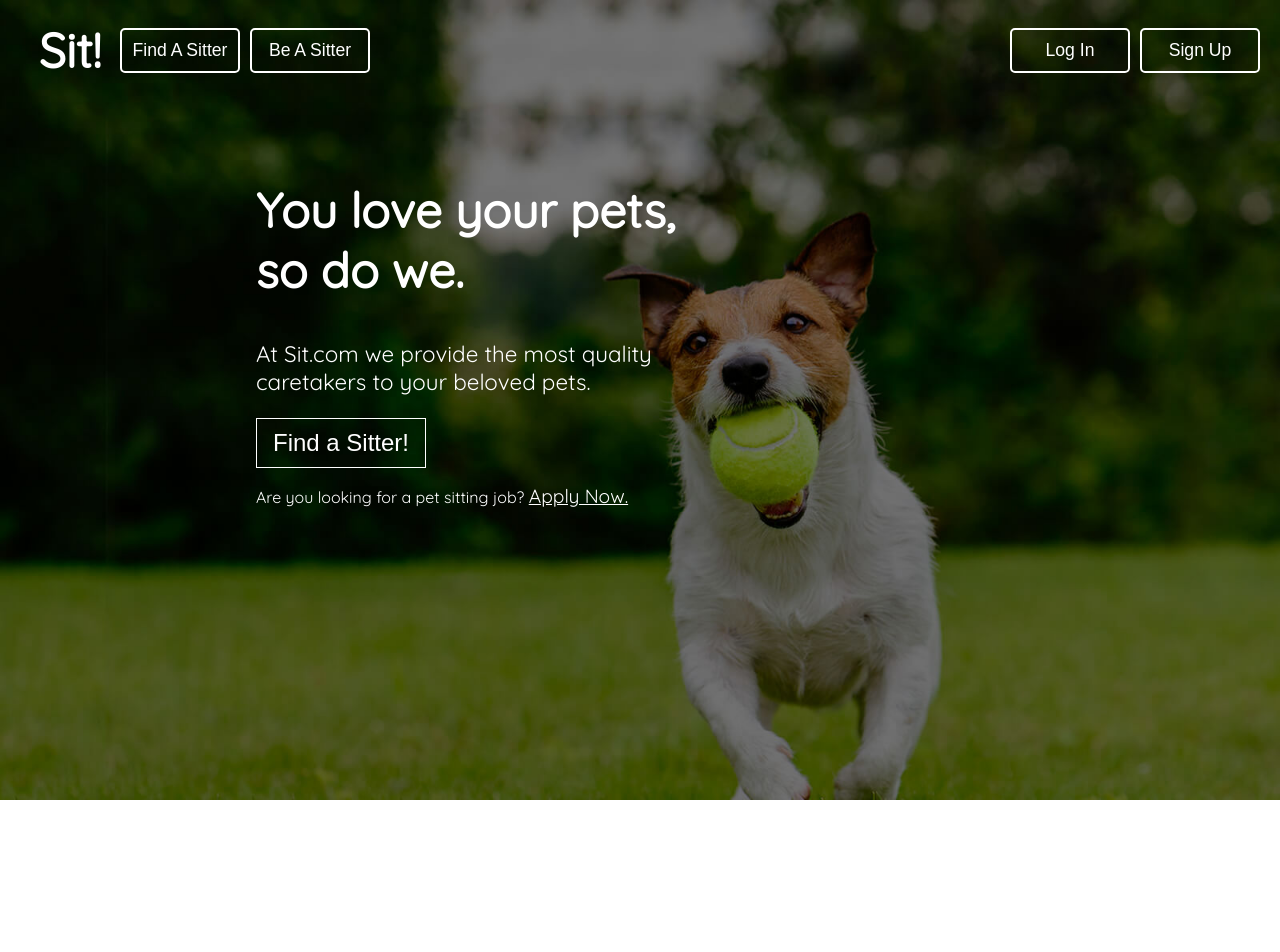
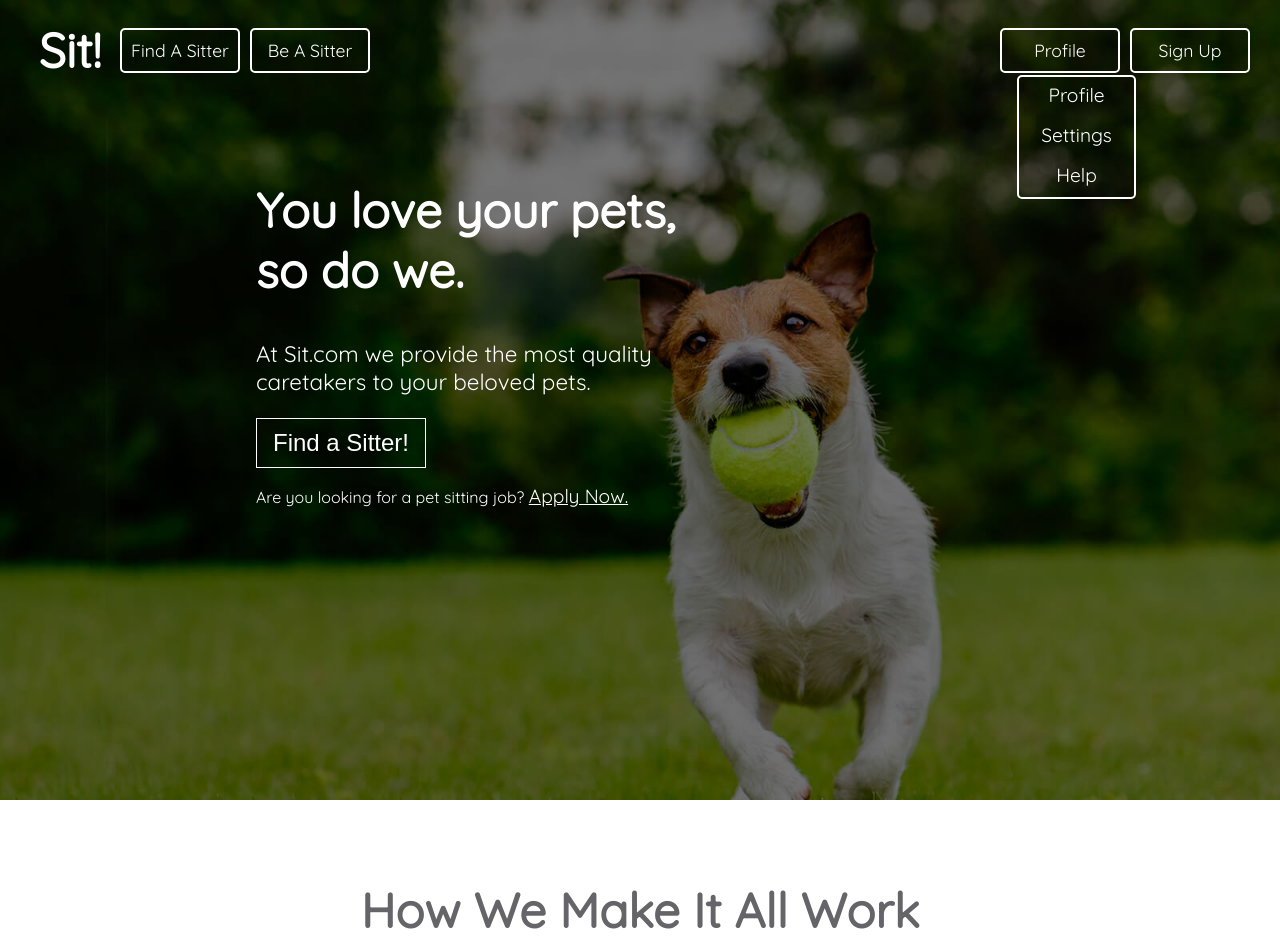
Before and after one commit to Xapollon430/Sit-FrontEnd-Legacy-Migrated, a React app: page / in a window 1280 px wide. Shown: the top 952 px of the page. Before the commit the page ends 800 px from the top, so only its background shows below. Built offline with nearby package versions, Linux system fonts and the light colour scheme.

Commit message:
dropdown work

```diff
--- a/src/Components/Landing/Header/Header.js
+++ b/src/Components/Landing/Header/Header.js
@@ -8,6 +8,7 @@ import {
     changeIsLogInOpen,
     ModalContext,
 } from "../ModalContextProvider";
+import Dropdown from "../../../UI/Dropdown/Dropdown";
 import { changeLoggedIn } from "../../../Redux/actions";
 
 function Header() {
@@ -43,9 +44,16 @@ function Header() {
                         {globalState.user.username}
                     </Button>
                 ) : (
-                    <Button variant="outlined" name="login" onClick={openModal}>
-                        Log In
-                    </Button>
+                    <React.Fragment>
+                        <Button
+                            variant="outlined"
+                            name="login"
+                            onClick={openModal}
+                        >
+                            Profile
+                        </Button>
+                        <Dropdown>{["Profile", "Settings", "Help"]}</Dropdown>
+                    </React.Fragment>
                 )}
                 {globalState.loggedIn ? (
                     <Button variant="outlined" onClick={logOut}>
--- a/src/Components/Landing/Header/HeaderCss.js
+++ b/src/Components/Landing/Header/HeaderCss.js
@@ -1,7 +1,7 @@
 import styled from "styled-components";
 
 export const Navbar = styled.div`
-	padding: 20px;
+    padding: 20px 30px 20px 20px;
     display: grid;
     grid-template-areas: "brand nav";
     grid-template-columns: 100px;
@@ -56,6 +56,8 @@ export const EmptyDiv = styled.div`
 `;
 
 export const Button = styled.button`
+    font-family: inherit;
+
     color: white;
     background-color: Transparent;
     background-repeat: no-repeat;
@@ -65,4 +67,7 @@ export const Button = styled.button`
     font-size: 1.1rem;
     height: 45px;
     border-radius: 5px;
+    &:hover ${Button} {
+        background-color: rgba(255, 255, 255, 0.2);
+    }
 `;
--- /dev/null
+++ b/src/Components/Landing/Information/Information.js
@@ -0,0 +1,12 @@
+import React from "react";
+import { InformationWrapper, Title } from "./InformationCss";
+
+const Information = () => {
+    return (
+        <InformationWrapper>
+            <Title>How We Make It All Work</Title>
+        </InformationWrapper>
+    );
+};
+
+export default Information;
--- /dev/null
+++ b/src/Components/Landing/Information/InformationCss.js
@@ -0,0 +1,15 @@
+import styled from "styled-components";
+
+export const InformationWrapper = styled.div`
+    width: 60%;
+
+    margin: 80px auto 0px auto;
+
+    background-color: FFFFF;
+`;
+
+export const Title = styled.h1`
+    color: rgb(100, 100, 105);
+    font-size: 3rem;
+    text-align: center;
+`;
--- a/src/Components/Landing/Landing.js
+++ b/src/Components/Landing/Landing.js
@@ -3,6 +3,7 @@ import Header from "./Header/Header";
 import Jumbotron from "./Jumbotron/Jumbotron";
 import BackgroundImage from "./LandingCss";
 import Modal from "../../UI/Modal/Modal";
+import Information from "./Information/Information";
 import AuthModal from "../Auth/AuthModal";
 import { ModalContext } from "./ModalContextProvider";
 import { changeIsModalOpen } from "../Landing/ModalContextProvider";
@@ -15,6 +16,7 @@ function Landing() {
     };
 
     return (
+        <React.Fragment>
             <BackgroundImage>
                 <Header />
                 <Jumbotron />
@@ -25,6 +27,8 @@ function Landing() {
                     <AuthModal />
                 </Modal>
             </BackgroundImage>
+            <Information />
+        </React.Fragment>
     );
 }
 
--- a/src/Components/Landing/LandingCss.js
+++ b/src/Components/Landing/LandingCss.js
@@ -2,11 +2,12 @@ import styled from "styled-components";
 import bgImage from "../../images/background.jpg";
 
 let BackgroundImage = styled.div`
-	background-image: url(${bgImage});
-	height: 100%;
-	background-position: center;
-	background-repeat: no-repeat;
-	background-size: cover;
+    background-image: url(${bgImage});
+    height: 100vh;
+    width: 100vw;
+    background-position: center;
+    background-repeat: no-repeat;
+    background-size: cover;
 `;
 
 export default BackgroundImage;
--- /dev/null
+++ b/src/UI/Dropdown/Dropdown.js
@@ -0,0 +1,14 @@
+import React from "react";
+import { DropdownWrapper, DropdownItem } from "./DropdownCSS";
+
+const Dropdown = (props) => {
+    return (
+        <DropdownWrapper>
+            {props.children.map((item, index) => {
+                return <DropdownItem key={index}>{item}</DropdownItem>;
+            })}
+        </DropdownWrapper>
+    );
+};
+
+export default Dropdown;
--- /dev/null
+++ b/src/UI/Dropdown/DropdownCSS.js
@@ -0,0 +1,30 @@
+import styled from "styled-components";
+
+export const DropdownWrapper = styled.div`
+    position: absolute;
+    display: grid;
+    grid-auto-rows: 40px;
+    right: 144px;
+    top: 75px;
+    width: 115px;
+
+    border-radius: 5px;
+    border: white 2px solid;
+
+    cursor: pointer;
+    outline: none;
+    font-size: 1.1rem;
+`;
+
+export const DropdownItem = styled.span`
+    /* background-color: Transparent;
+    background-repeat: no-repeat; */
+    color: white;
+    font-size: 1.2rem;
+    font-weight: 550;
+    text-align: center;
+    padding: 6px 0px 3px 0px;
+    &:hover ${DropdownItem} {
+        background-color: rgba(255, 255, 255, 0.2);
+    }
+`;
--- a/src/index.css
+++ b/src/index.css
@@ -1,9 +1,5 @@
 body {
-	margin: 0;
-	font-family: "Quicksand";
-	height: 100vh;
+    margin: 0;
+    font-family: "Quicksand";
+    overflow-x: hidden;
 }
-
-#root {
-	height: 100%;
-}
```
Lines whose indentation alone changed are shown as unchanged.
